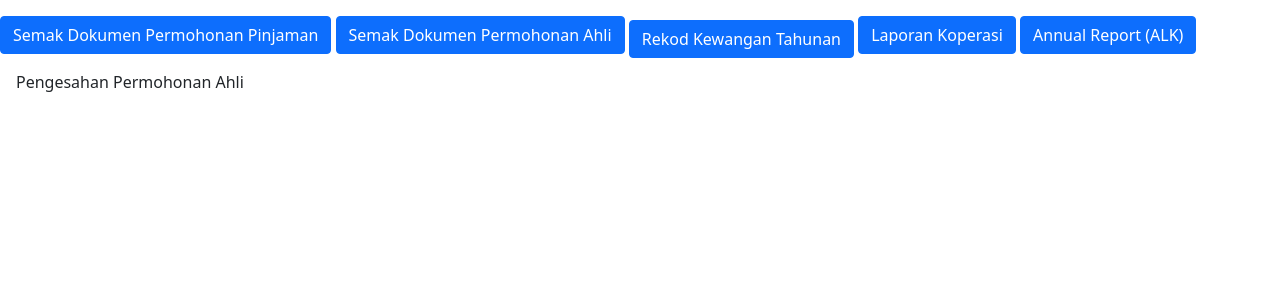
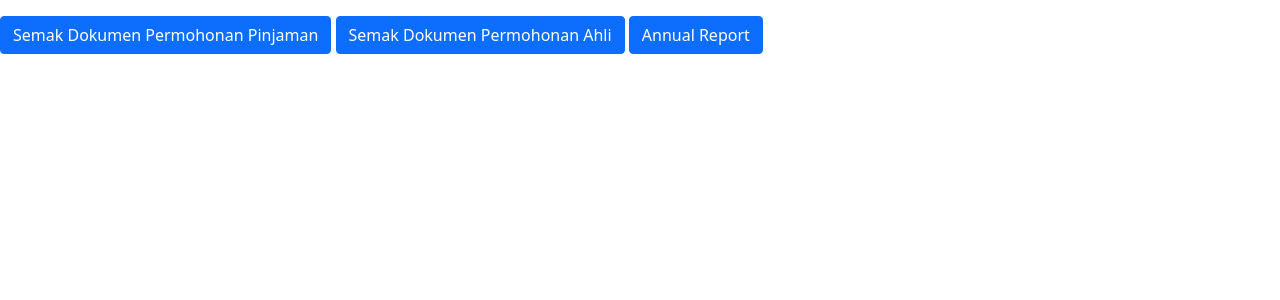
Before and after one commit to ikaazhar/KADA, a PHP site: page /app/views/menu_admin/homepage_admin.php in a window 1280 px wide. Shown: the part 80-380 px from the top of the page. Run offline with PHP 8.4, Linux system fonts and the light colour scheme.

Commit message:
tukarmenu

```diff
--- a/app/views/menu_admin/homepage_admin.php
+++ b/app/views/menu_admin/homepage_admin.php
@@ -48,10 +48,7 @@
         <div class="container py-5 text-center"></div>
         <a href="/listPendingForm" class="btn btn-primary mb-2">Semak Dokumen Permohonan Pinjaman</a>
         <a href="/reviewMembershipForm" class="btn btn-primary mb-2">Semak Dokumen Permohonan Ahli</a>
-        <a href="/viewSaving" class="btn btn-primary">Rekod Kewangan Tahunan</a>
-        <a href="/viewInvoice" class="btn btn-primary mb-2">Laporan Koperasi</a>
-        <a href="/calendar" class="btn btn-primary mb-2">Annual Report (ALK)</a>
-        <a class="nav-link text-dark" href="/approveMembershipForm">Pengesahan Permohonan Ahli</a>
+        <a href="/calendar" class="btn btn-primary mb-2">Annual Report</a>
     </div>
 </body>
 </html>
--- a/app/views/menu_alk/homepage_alk.php
+++ b/app/views/menu_alk/homepage_alk.php
@@ -48,9 +48,7 @@
         <div class="container py-5 text-center"></div>
         <a href="/listReviewedLoan" class="btn btn-primary mb-2">Pengesahan Permohonan Pinjaman</a>
         <a href="/approveMembershipForm" class="btn btn-primary mb-2">Pengesahan Permohonan Ahli</a>
-        <a href="/viewSaving" class="btn btn-primary">Rekod Kewangan Tahunan</a>
         <a href="/calendar" class="btn btn-primary mb-2">Annual Report</a>
-        <a href="/viewInvoice" class="btn btn-primary mb-2">ETC</a>
     </div>
 </body>
 </html>
```
